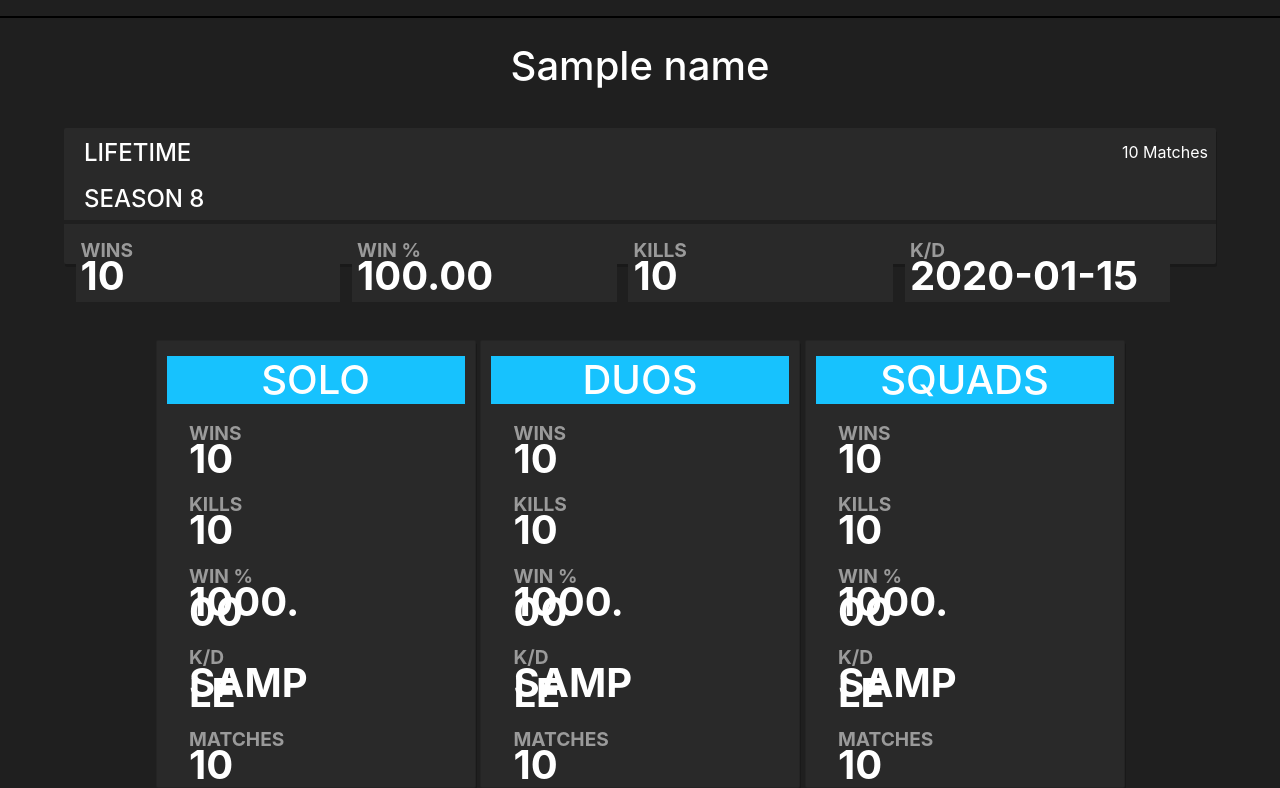
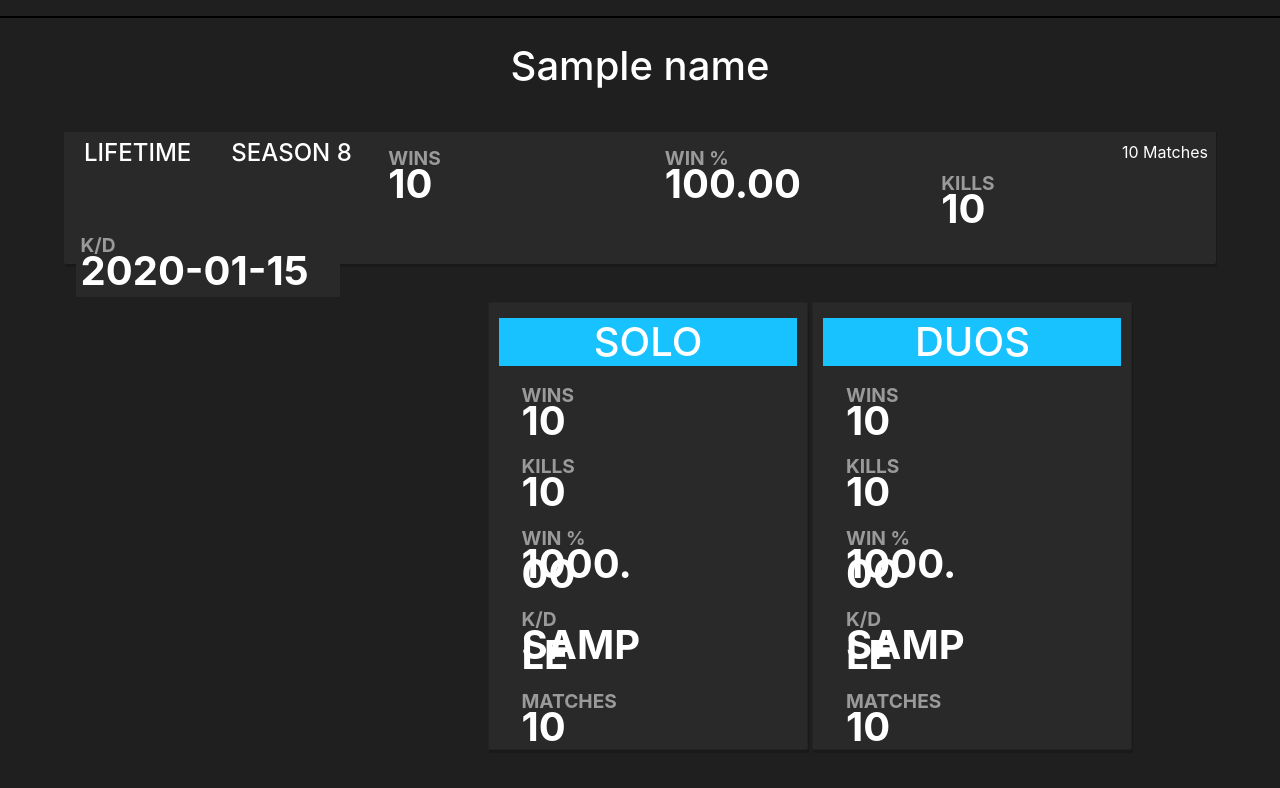
Before and after one commit to HaaZee/stathub, a Python web app: template app/templates/stats.html in a window 1280 px wide. Shown: the part 58-846 px from the top of the page. Run offline with Jinja, Linux system fonts and the light colour scheme; the template is opened without the code that fills it: most values are stand-ins (such as "Sample title", 1, 10 or a date in 2020); some libraries are stand-ins or nearby versions.

Commit message:
Update stats.html

```diff
--- a/app/templates/stats.html
+++ b/app/templates/stats.html
@@ -11,8 +11,8 @@
     <div class="stats-matches">
       <p>{{ "{:,.0f}".format(solo_stats[3] + duo_stats[3] + squad_stats[3]) }} Matches</p>
     </div>
-    <p style="padding:20px;padding-bottom:0px;font-weight:500;font-size:1.5rem">LIFETIME</p>
-    <p style="padding:20px;padding-bottom:0px;font-weight:500;font-size:1.5rem">SEASON 8</p>
+    <p style="padding:20px;padding-bottom:0px;font-weight:500;font-size:1.5rem; float: left">LIFETIME</p>
+    <p style="padding:20px;padding-bottom:0px;font-weight:500;font-size:1.5rem; float:left">SEASON 8</p>
     <hr style="border: 2px solid #1F1F1F;" />
     <div class="stat-box">
       <p class="stats-label"><b>WINS</b></p>
```
